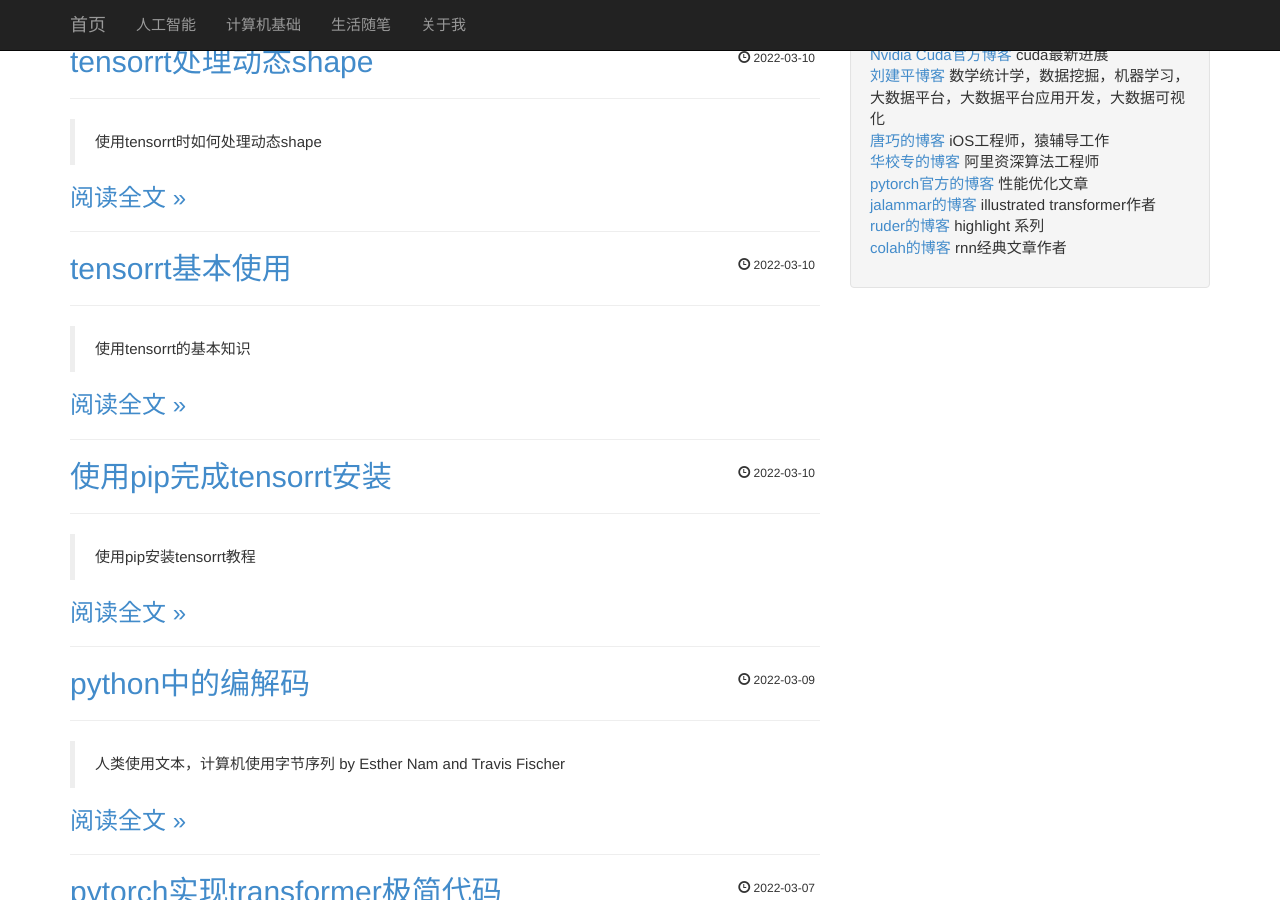
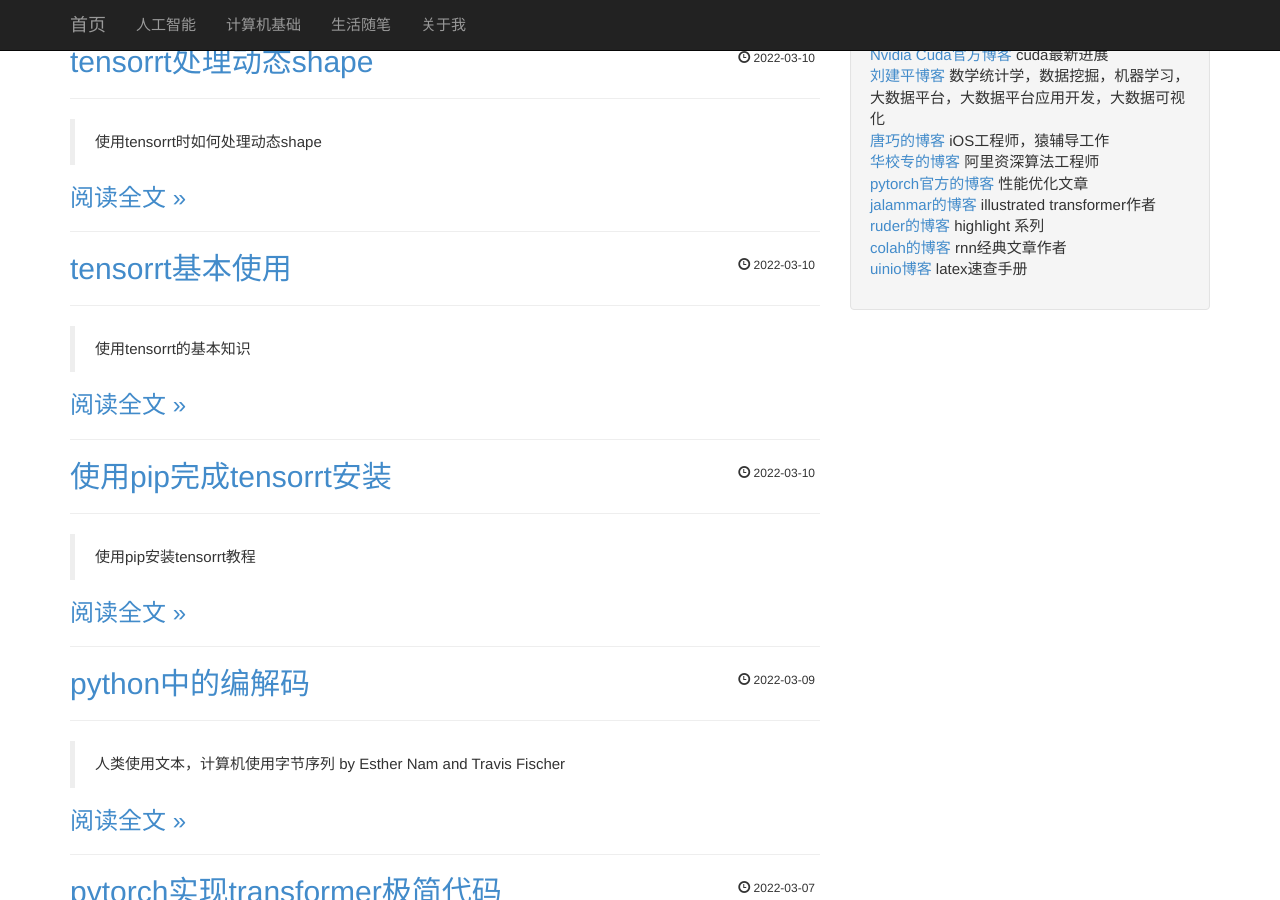
Before and after one commit to liwenju0/liwenju0.github.io, a Jekyll site: the page built from index.html, in a window 1280 px wide and 900 px high, scrolled down 691 px. Built offline with Jekyll 4.4.1, drawn with Linux system fonts in a browser that asks for light colours; the list of posts is cut into pages by our own code.

Commit message:
添加latex速查手册

```diff
--- a/_includes/links.html
+++ b/_includes/links.html
@@ -37,5 +37,8 @@
               <li>
                 <a href="http://colah.github.io/">colah的博客</a> rnn经典文章作者
               </li>
+              <li>
+                <a href="http://www.uinio.com/Math/LaTex/">uinio博客</a> latex速查手册
+              </li>
 
             </ul>
```
